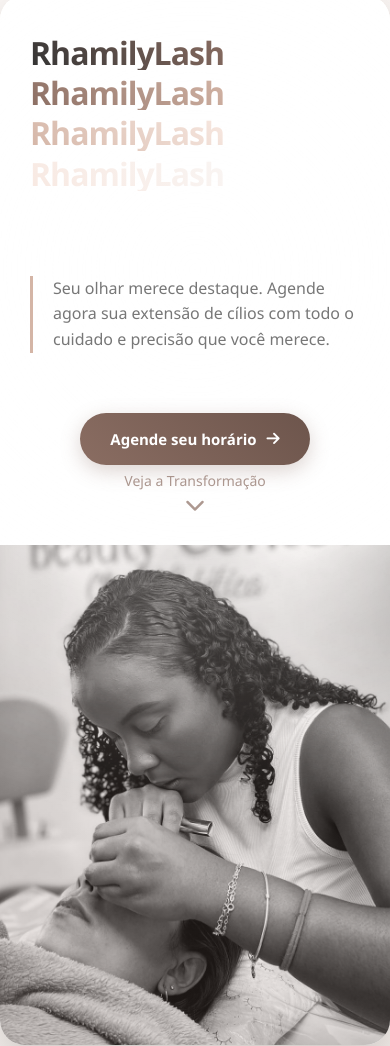
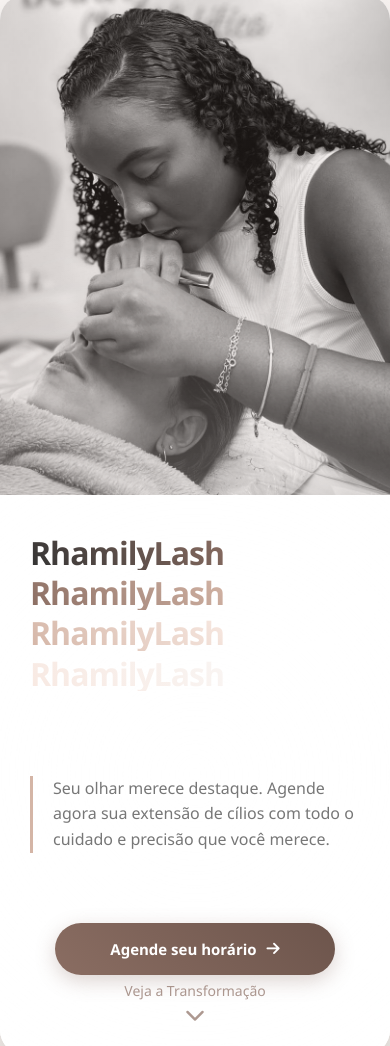
Before and after one commit to codigo-collab/RhamilyLash, a plain HTML site: page index.html in a window 390 px wide. Shown: the top 1046 px of the page. Drawn offline with Linux system fonts and the light colour scheme.

Commit message:
Update style.css
teste 2

```diff
--- a/style.css
+++ b/style.css
@@ -1,4 +1,3 @@
-
 /* Reset e configurações básicas */
 * {
     margin: 0;
@@ -882,7 +881,7 @@ body {
     }
 }
 
-/* Media Queries para responsividade */
+/* Media Queries para responsividade - AJUSTES SOLICITADOS */
 @media (max-width: 1100px) {
     .container {
         flex-direction: column;
@@ -893,12 +892,14 @@ body {
         flex: none;
         width: 100%;
         padding: 50px 40px;
+        order: 2; /* Coloca o conteúdo ABAIXO da imagem */
     }
 
     .image-container {
         flex: none;
         width: 100%;
-        height: 400px;
+        height: 500px; /* Imagem maior no mobile */
+        order: 1; /* Coloca a imagem ACIMA do conteúdo */
     }
 
     .logo-line {
@@ -928,13 +929,13 @@ body {
     }
 
     .dual-images-container {
-        height: 500px;
+        height: 600px; /* Imagens maiores no mobile */
         flex-direction: column;
-        gap: 20px;
+        gap: 30px;
     }
 
     .image-wrapper {
-        height: 45%;
+        height: 48%; /* Aumenta o espaço para cada imagem */
     }
 
     .showcase-cta {
@@ -950,6 +951,7 @@ body {
 @media (max-width: 768px) {
     .content {
         padding: 40px 30px;
+        order: 2; /* Mantém conteúdo abaixo */
     }
 
     .logo-line {
@@ -957,12 +959,16 @@ body {
     }
 
     .image-container {
-        height: 350px;
+        height: 450px; /* Imagem ainda maior em telas menores */
+        order: 1; /* Mantém imagem acima */
     }
 
     .btn {
         padding: 18px 35px;
         font-size: 16px;
+        width: 100%; /* Botão ocupa toda largura */
+        max-width: 300px;
+        margin: 0 auto; /* Centraliza o botão */
     }
 
     .description {
@@ -986,11 +992,11 @@ body {
     }
 
     .dual-images-container {
-        height: 400px;
+        height: 500px; /* Ajuste proporcional */
     }
 
     .floating-model {
-        max-height: 80%;
+        max-height: 85%; /* Imagens maiores dentro do container */
     }
 
     .stat-number {
@@ -1004,12 +1010,15 @@ body {
     }
 
     .image-container {
-        height: 280px;
+        height: 400px; /* Boa altura para celulares pequenos */
+        order: 1;
     }
 
     .btn {
         padding: 16px 30px;
         font-size: 15px;
+        width: 100%;
+        max-width: 280px;
     }
 
     .showcase-header h2 {
@@ -1017,7 +1026,7 @@ body {
     }
 
     .dual-images-container {
-        height: 300px;
+        height: 450px; /* Altura generosa para as duas imagens */
     }
 
     .image-label {
@@ -1032,4 +1041,9 @@ body {
     .floating-element {
         font-size: 1rem;
     }
+
+    /* Garante que o botão fique bem posicionado abaixo de tudo */
+    .btn-container {
+        margin-top: 30px;
+    }
 }
```
